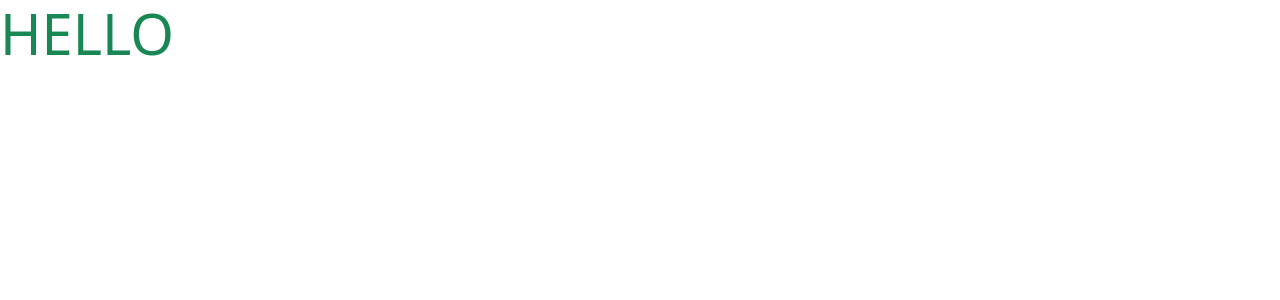
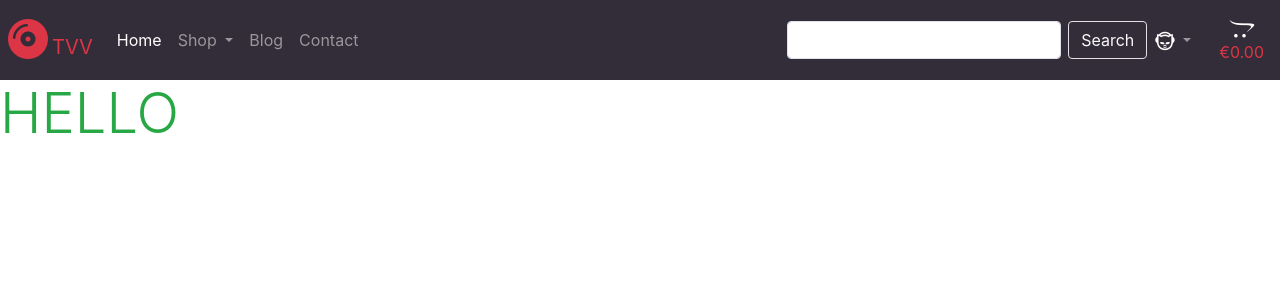
Before and after one commit to Viacheslav1510/CI_PP5_VV, a Django app: page / in a window 1280 px wide. Shown: the top 300 px of the page. Run offline with Django 3.2, Linux system fonts and the light colour scheme; some libraries are stand-ins or nearby versions.

Commit message:
add navbar

```diff
--- a/templates/base.html
+++ b/templates/base.html
@@ -12,17 +12,20 @@
     {% endblock %}
 
     {% block corecss %}
-    <link href="https://cdn.jsdelivr.net/npm/bootstrap@5.0.2/dist/css/bootstrap.min.css" rel="stylesheet" integrity="sha384-EVSTQN3/azprG1Anm3QDgpJLIm9Nao0Yz1ztcQTwFspd3yD65VohhpuuCOmLASjC" crossorigin="anonymous">
+      <link rel="stylesheet" href="https://stackpath.bootstrapcdn.com/bootstrap/4.4.1/css/bootstrap.min.css" integrity="sha384-Vkoo8x4CGsO3+Hhxv8T/Q5PaXtkKtu6ug5TOeNV6gBiFeWPGFN9MuhOf23Q9Ifjh" crossorigin="anonymous">
+      <link rel="stylesheet" href="https://fonts.googleapis.com/css?family=Lato&display=swap">
+      <link rel="stylesheet" href="#">
     {% endblock %}
 
     {% block extra_css %}
     {% endblock %}
 
     {% block corejs %}
-    <script src="https://cdn.jsdelivr.net/npm/@popperjs/core@2.9.2/dist/umd/popper.min.js" integrity="sha384-IQsoLXl5PILFhosVNubq5LC7Qb9DXgDA9i+tQ8Zj3iwWAwPtgFTxbJ8NT4GN1R8p" crossorigin="anonymous"></script>
-    <script src="https://cdn.jsdelivr.net/npm/bootstrap@5.0.2/dist/js/bootstrap.min.js" integrity="sha384-cVKIPhGWiC2Al4u+LWgxfKTRIcfu0JTxR+EQDz/bgldoEyl4H0zUF0QKbrJ0EcQF" crossorigin="anonymous"></script>
-    <script src="https://cdn.jsdelivr.net/npm/jquery@3.5.1/dist/jquery.slim.min.js" integrity="sha384-DfXdz2htPH0lsSSs5nCTpuj/zy4C+OGpamoFVy38MVBnE+IbbVYUew+OrCXaRkfj" crossorigin="anonymous"></script>
-    {% endblock %}
+      <script src="https://kit.fontawesome.com/0f9cf7d513.js" crossorigin="anonymous"></script>
+      <script src="https://code.jquery.com/jquery-3.4.1.min.js" integrity="sha256-CSXorXvZcTkaix6Yvo6HppcZGetbYMGWSFlBw8HfCJo=" crossorigin="anonymous"></script>
+      <script src="https://cdn.jsdelivr.net/npm/popper.js@1.16.0/dist/umd/popper.min.js" integrity="sha384-Q6E9RHvbIyZFJoft+2mJbHaEWldlvI9IOYy5n3zV9zzTtmI3UksdQRVvoxMfooAo" crossorigin="anonymous"></script>
+      <script src="https://stackpath.bootstrapcdn.com/bootstrap/4.4.1/js/bootstrap.min.js" integrity="sha384-wfSDF2E50Y2D1uUdj0O3uMBJnjuUD4Ih7YwaYd1iqfktj0Uod8GCExl3Og8ifwB6" crossorigin="anonymous"></script>
+  {% endblock %}
 
     {% block extra_js %}
     {% endblock %}
@@ -30,7 +33,103 @@
     <title>The Vinyl Vault {% block extra_title %}{% endblock %}</title>
   </head>
   <body>
-    <header class="container-fluid fixed-top"></header>
+    <header>
+      <!-- Logo -->
+      <nav class="navbar navbar-expand-lg navbar-dark p-2" style="background-color: #332C39;">
+        <a class="navbar-brand main-logo-link text-danger" href="{% url 'home' %}">
+          <i class="fa-solid fa-compact-disc fa-2x"></i><span class="ml-1">TVV</span>
+        </a>
+        <button class="navbar-toggler" type="button" data-toggle="collapse" data-target="#navbarSupportedContent"
+          aria-controls="navbarSupportedContent" aria-expanded="false" aria-label="Toggle navigation">
+          <span class="navbar-toggler-icon"></span>
+        </button>
+        <div class="collapse navbar-collapse" id="navbarSupportedContent">
+          <ul class="navbar-nav mr-auto">
+            <li class="nav-item active">
+              <a class="nav-link" href="{% url 'home' %}">Home <span class="sr-only">(current)</span></a>
+            </li>
+            <!-- Shop Dropdown -->
+            <li class="nav-item dropdown">
+              <a class="nav-link dropdown-toggle" href="#" role="button" data-toggle="dropdown" aria-expanded="false">
+                Shop
+              </a>
+              <div class="dropdown-menu">
+                <!-- {% for category in categories_list %} -->
+                <a class="dropdown-item text-muted p-2"
+                  href="#">Category</a>
+                <!-- {% endfor %} -->
+                <div class="dropdown-divider"></div>
+                <a class="dropdown-item text-muted" href="#">All Products</a>
+              </div>
+              <!-- Blog -->
+            <li class="nav-item">
+              <a class="nav-link" href="#">Blog</a>
+            </li>
+            <!-- Contact -->
+            <li class="nav-item">
+              <a class="nav-link" href="#">Contact</a>
+            </li>
+          </ul>
+          <!-- Search Box -->
+          <div class="container">
+            <div class="row ml-auto">
+              <form method="GET" action="#">
+                <div class="input-group w-80">
+                  <input class="form-control border rounded" type="text" name="q"
+                    aria-label="Search">
+                  <div class="input-group-append">
+                    <button class="form-control btn border btn-outline-light rounded ml-2" type="submit">
+                      Search
+                    </button>
+                  </div>
+                </div>
+              </form>
+            </div>
+          </div>
+          <ul class="navbar-nav mr-auto mr-lg-2 ms-lg-auto mb-2 mb-lg-0">
+            <li class="nav-item dropdown">
+              <div class="nav-link dropdown-toggle" role="button" data-toggle="dropdown" aria-expanded="false">
+                {% if request.user.is_authenticated %}
+                <i class="fa-brands fa-napster text-danger fa-2x"></i>
+                {% else %}
+                <i class="fa-brands fa-napster fa-lg text-white"></i>
+                {% endif %}
+              </div>
+              <!-- Login Dropdown -->
+              <div class="dropdown-menu">
+                {% if request.user.is_authenticated %}
+                {% if request.user.is_superuser %}
+                <a class="dropdown-item" href="#">Add Product</a>
+                {% endif %}
+                <a href="#" class="dropdown-item">Profile</a>
+                <a href="{% url 'account_logout' %}" class="dropdown-item">Logout</a>
+                {% else %}
+                <a href="{% url 'account_signup' %}" class="dropdown-item">Register</a>
+                <a href="{% url 'account_login' %}" class="dropdown-item">Login</a>
+                {% endif %}
+              </div>
+            </li>
+          </ul>
+          <!-- Basket -->
+          <ul class="navbar-nav me-auto ml-lg-1 ms-lg-auto mb-2 mb-lg-0">
+            <li class="list-inline-item">
+              <a class="{% if grand_total %}text-white font-weight-bold{% else %}text-danger{% endif %} text-center nav-link" href="#">
+                <div>
+                  <div><i class="fa-brands fa-opencart fa-lg text-white {% if grand_total %}text-danger{% endif %}" aria-hidden="true"></i></div>
+                  <p class="my-0">
+                    {% if grand_total %}
+                    €{{ grand_total|floatformat:2 }}
+                    {% else %}
+                    €0.00
+                    {% endif %}
+                  </p>
+                </div>
+              </a>
+            </li>
+          </ul>
+        </div>
+      </nav>
+    </header>
 
     {% if messages %}
         <div class="message-container"></div>
```
